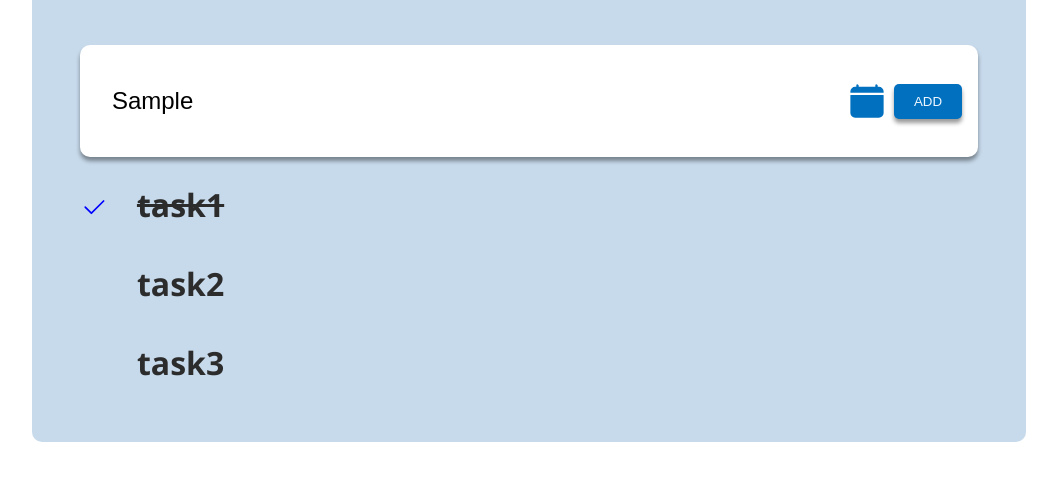
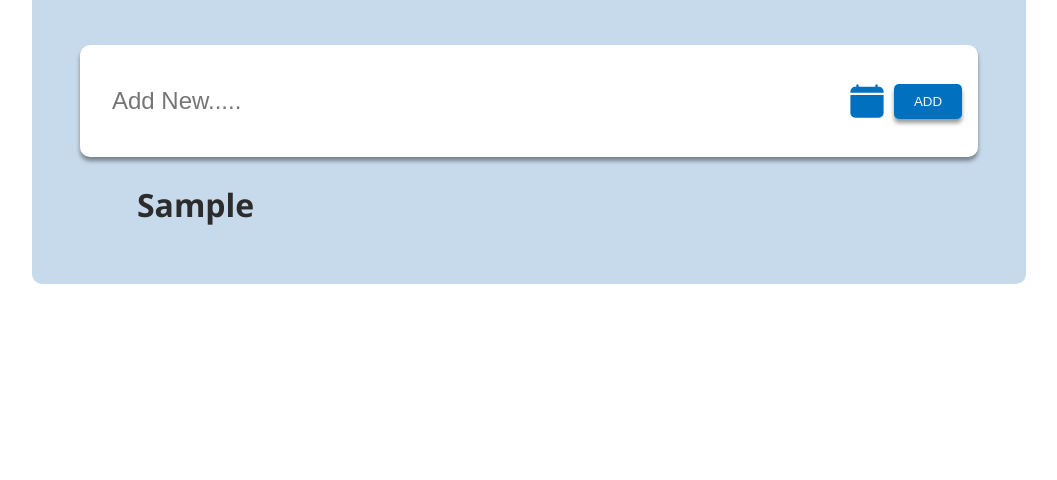
Before and after one commit to Asad935477/Todo-List, a website built with Vite: page index.html in a window 1280 px wide. Both pictures are taken after typing "Sample" into the empty fields and a click on the button "ADD". Shown: the part 126-606 px from the top of the page, without its empty margins (111-1168 px from the left). Built offline with nearby package versions, Linux system fonts and the light colour scheme.

Commit message:
fixed the js code for appending Task in todo list

```diff
--- a/index.html
+++ b/index.html
@@ -24,9 +24,9 @@
       </div>
     </div>
     <ul id="task-list">
-      <li class="done">task1</li>
+      <!-- <li class="done">task1</li>
       <li>task2</li>
-      <li>task3</li>
+      <li>task3</li> -->
     </ul>
   </div>
     <script type="module" src="/main.js"></script>
--- a/main.js
+++ b/main.js
@@ -1,33 +1,35 @@
 import './style.css'
 
+// Initialize an array to store todo objects
+const todoList = [];
 
-let todoList= [];
+// Function to add a new todo item
+function addTodo() {
+  const taskInput = document.getElementById('tasks');
+  const taskText = taskInput.value.trim();
 
-let taskInput=document.getElementById("tasks");
-let addTaskBtn=document.getElementById("addTask")
-let taskList=document.getElementById("task-list")
+  if (taskText !== '') {
+    // Create a new todo object
+    const todoItem = {
+      text: taskText,
+      completed: false
+    };
 
-addTaskBtn.addEventListener("click",()=> {
-    let task=taskInput.Value.trim();
+    // Add the todo object to the array
+    todoList.push(todoItem);
 
-    if (task !== ""){
-        let todoItem={
-            text: task
-        }
+    // Add the todo item to the UI
+    const taskList = document.getElementById('task-list');
+    const newTodoItem = document.createElement('li');
+    newTodoItem.textContent = taskText;
 
-    todoList.push(todoItem)
+    taskList.appendChild(newTodoItem);
 
-    let taskradio = document.createElement('input');
-    taskradio.type = 'radio';
-    taskradio.name = 'todo';
-    taskradio.value = 'task';
+    // Clear the input field
+    taskInput.value = '';
+  }
+}
 
-    const taskLabel = document.createElement('label');
-    taskLabel.textContent = task;
-
-    taskList.appendChild(taskradio);
-    taskList.appendChild(taskLabel);
-
-    taskInput.value = '';
-}
-});
+// Event listener for the "ADD" button
+const addTaskButton = document.getElementById('addTask');
+addTaskButton.addEventListener('click', addTodo);
```
